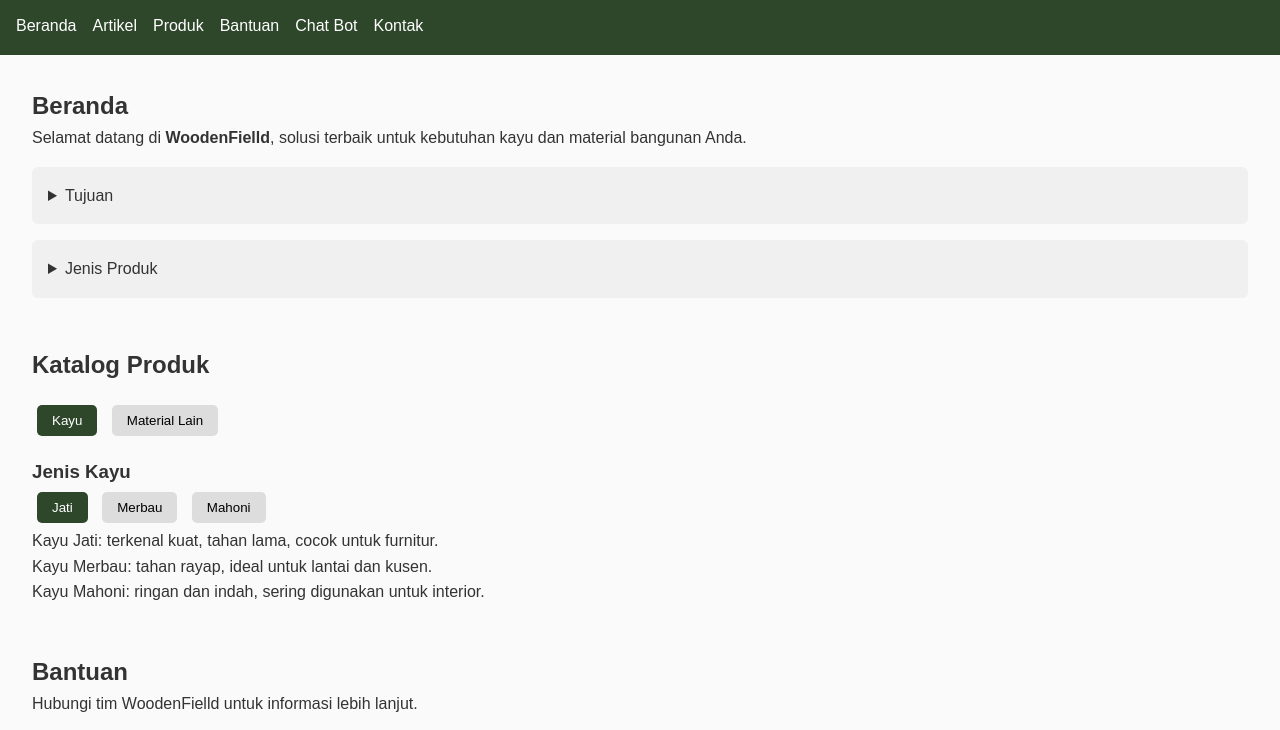
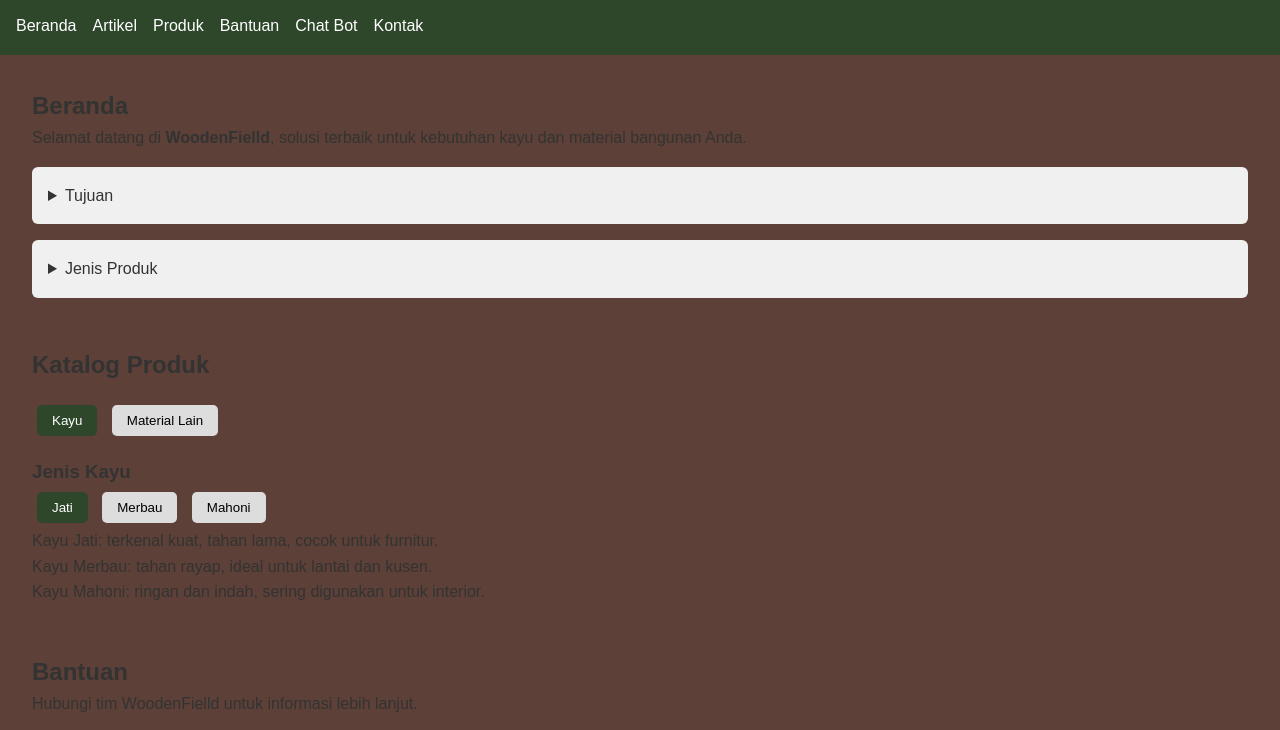
Before and after one commit to MichaelNicolaus/Woodenfield, a plain HTML site: page index.html in a window 1280 px wide. Shown: the part 70-800 px from the top of the page. Drawn offline with Linux system fonts and the light colour scheme.

Commit message:
Update woodenfield.css

```diff
--- a/woodenfield.css
+++ b/woodenfield.css
@@ -6,7 +6,7 @@ body, h1, h2, h3, p, ul {
 }
 
 body {
-  background: #fafafa;
+  background:  #5D4037;
   color: #333;
   line-height: 1.6;
 }
```
